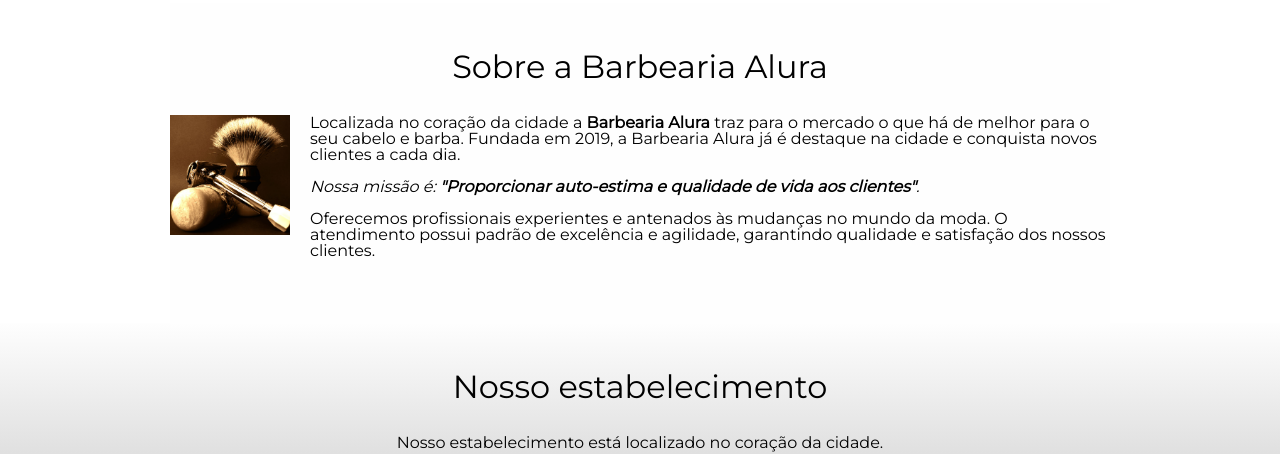
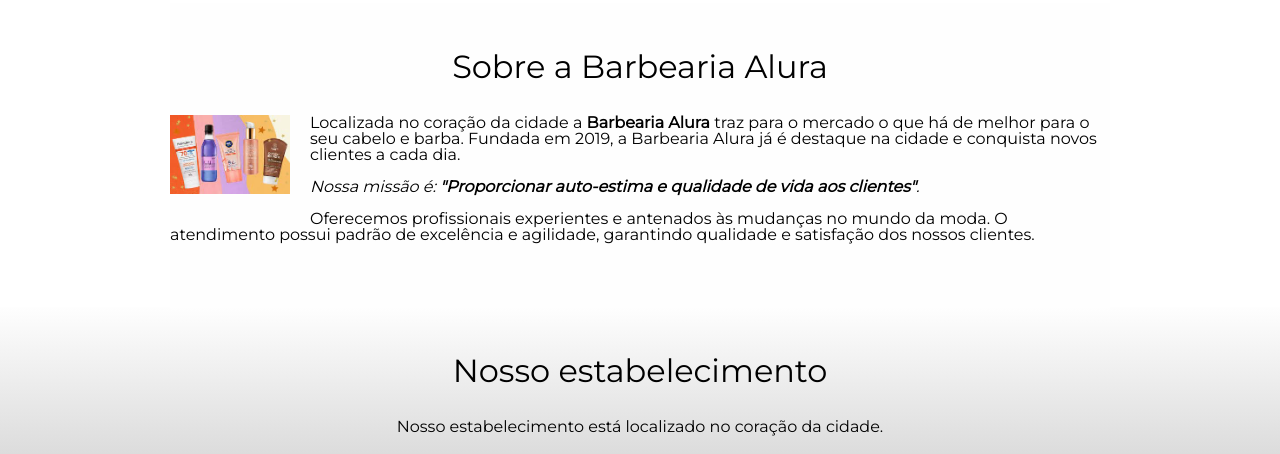
Before and after one commit to alessa07/Alefer, a plain HTML site: page index.html in a window 1280 px wide. Shown: the part 1172-1626 px from the top of the page. Drawn offline with Linux system fonts and the light colour scheme.

Commit message:
Update index.html

```diff
--- a/index.html
+++ b/index.html
@@ -30,7 +30,7 @@
 			<section class="principal">
 				<h2 class="titulo-principal">Sobre a Barbearia Alura</h2>
 
-				<img class="utensilios" src="utensilios.jpg" alt="Utensilios de um barbeiro.">
+				<img class="utensilios" src="produtos.jpeg" alt="Utensilios de uma cabelereira.">
 
 				<p>Localizada no coração da cidade a <strong>Barbearia Alura</strong> traz para o mercado o que há de melhor para o seu cabelo e barba. Fundada em 2019, a Barbearia Alura já é destaque na cidade e conquista novos clientes a cada dia.</p>
 
```
